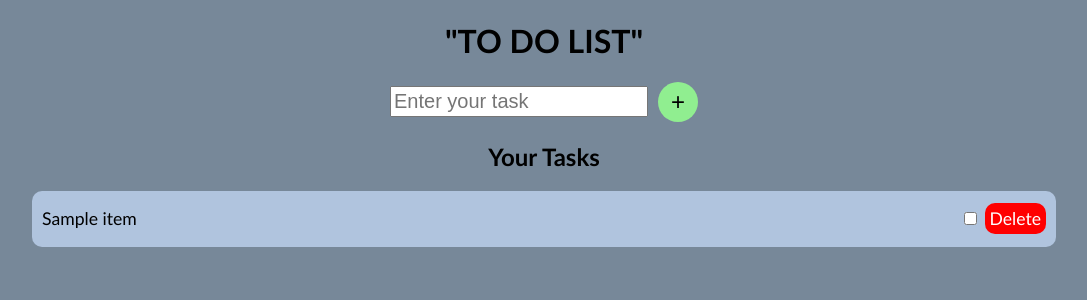
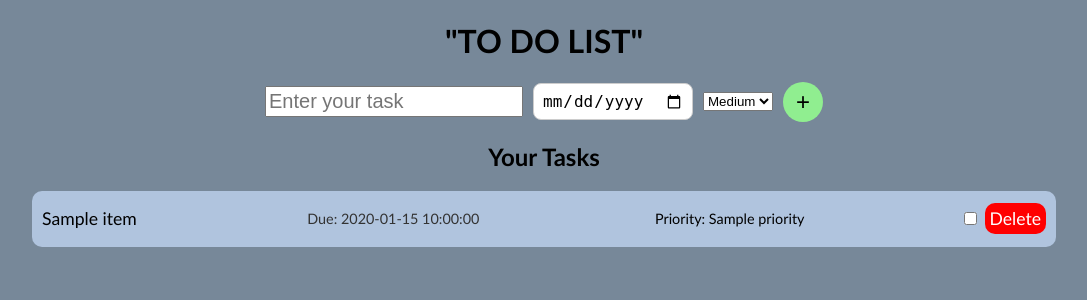
Before and after one commit to Divyaponnuru15/TO-DO-LIST, a Flask app: template templates/index.html in a window 1280 px wide. Shown: the top 300 px of the page, without its empty margins (96-1183 px from the left). Run offline with Flask 3, Linux system fonts and the light colour scheme; the template is opened without the code that fills it: most values are stand-ins (such as "Sample title", 1, 10 or a date in 2020).

Commit message:
first commit

```diff
--- a/app.py
+++ b/app.py
@@ -1,5 +1,6 @@
 from flask import Flask,render_template,url_for,request,redirect
 import random
+from datetime import datetime, date
 
 app = Flask(__name__)
 
@@ -7,19 +8,67 @@ todos=[
 
 ]
 
-@app.route("/",methods=["GET","POST"])
-@app.route("/home",methods=["GET","POST"])
+# @app.route("/",methods=["GET","POST"])
+# @app.route("/home",methods=["GET","POST"])
+# def home():
+#     if(request.method=="POST"):
+#         todo_name=(request.form["todo_name"])
+#         due_date = request.form.get("due_date")
+#         cur_id=random.randint(1,1000)
+#         todos.append({
+#             'id':cur_id,
+#             'name':todo_name,
+#             'checked':False,
+#             'due_date': due_date
+PRIORITY_ORDER = {"High": 1, "Medium": 2, "Low": 3}
+
+@app.route("/", methods=["GET", "POST"])
+@app.route("/home", methods=["GET", "POST"])
 def home():
-    if(request.method=="POST"):
-        todo_name=(request.form["todo_name"])
-        cur_id=random.randint(1,1000)
+    if request.method == "POST":
+        todo_name = request.form.get("todo_name", "").strip()
+        due_date_str = request.form.get("due_date", "").strip()
+        priority = request.form.get("priority", "Medium")
+
+        # Convert string to date if provided
+        due_date = None
+        if due_date_str:
+            try:
+                due_date = datetime.strptime(due_date_str, "%Y-%m-%d").date()
+            except ValueError:
+                due_date = None
+
+        cur_id = random.randint(1, 1000)
         todos.append({
-            'id':cur_id,
-            'name':todo_name,
-            'checked':False
+            'id': cur_id,
+            'name': todo_name,
+            'checked': False,
+            'due_date': due_date,
+            'priority': priority
         })
 
-    return render_template("index.html",items=todos)
+        return redirect(url_for("home"))
+
+    # Calculate overdue and sort by priority & due date
+    today = date.today()
+    for todo in todos:
+        todo['is_overdue'] = (
+            todo.get('due_date') is not None
+            and todo['due_date'] < today
+            and not todo.get('checked', False)
+        )
+
+    def sort_key(todo):
+        p = PRIORITY_ORDER.get(todo.get('priority', 'Medium'), 3)
+        d = todo.get('due_date') or date.max
+        return (p, d)
+
+    todos.sort(key=sort_key)
+    return render_template("index.html", items=todos)
+
+# })
+
+# return render_template("index.html",items=todos)
 @app.route("/checked/<int:todo_id>",methods=["POST"])
 def checked_todo(todo_id):
     for todo in todos:
--- a/static/style.css
+++ b/static/style.css
@@ -63,3 +63,69 @@
         border-radius: 10px;
 
        }
+
+       /* --- Due Date Input Field --- */
+#due-date {
+  height: 25px;
+  font-size: 1rem;
+  border-radius: 8px;
+  border: 1px solid #ccc;
+  padding: 5px 8px;
+  background-color: #fff;
+}
+
+/* --- Due Date Text --- */
+.due-date {
+  font-size: 0.9rem;
+  color: #333;
+  margin-left: 15px;
+}
+
+/* --- Overdue Tasks (Red Highlight) --- */
+/* .overdue {
+  color: red;
+  font-weight: bold;
+} */
+ /* --- Overdue Tasks (better visual alert) --- */
+.todo.overdue {
+  border-left: 10px solid red;
+  background-color: #ffe6e6;
+}
+
+/* --- Checked Tasks (Strike-through effect) --- */
+/* .checked-task {
+  text-decoration: line-through;
+  color: gray;
+} */
+
+.checked-task {
+  text-decoration: line-through;
+  color: gray;
+  opacity: 0.7;
+}
+
+/* --- Due Date Text --- */
+.due-date {
+  font-size: 0.9rem;
+  color: #333;
+  margin-left: 15px;
+}
+
+/* --- Priority Styles --- */
+.priority-text {
+  font-size: 0.9rem;
+  margin-left: 20px;
+}
+
+.priority-high {
+  color: red;
+  font-weight: bold;
+}
+
+.priority-medium {
+  color: darkviolet;
+}
+
+.priority-low {
+  color: green;
+}
--- a/templates/index.html
+++ b/templates/index.html
@@ -9,21 +9,54 @@
 </head>
 <body>
     <h1>"TO DO LIST"</h1>
-    <form action="{{url_for('home')}}" class="input-container"method="POST">
+    <!-- <form action="{{url_for('home')}}" class="input-container"method="POST">
         <input type="text" placeholder="Enter your task " id="input-todo" name="todo_name">
         <button id="add-todo">+</button>
-    </form>
+    </form> -->
+
+    <form action="{{ url_for('home') }}" class="input-container" method="POST">
+    <input type="text" placeholder="Enter your task" id="input-todo" name="todo_name" required>
+    <input type="date" name="due_date" id="due-date">  <!-- 🟢 New due date field -->
+      <!-- 🟢 New Priority Dropdown -->
+    <select name="priority" id="priority">
+        <option value="High">High</option>
+        <option value="Medium" selected>Medium</option>
+        <option value="Low">Low</option>
+    </select>
+
+    <button id="add-todo">+</button>
+</form>
+
     <h2>Your Tasks</h2>
     <div class="todo-container">
         {% for item in items %}
-        <div class="todo">
+        <div class="todo {% if item.is_overdue %}overdue{% endif %}">
 
-            <p>{{item.name}}</p>
+            <p>{{ item.name }}</p>
+<p class="due-date">
+    Due: {{ item.due_date if item.due_date else 'No due date' }}
+    {% if item.is_overdue %}
+        <span style="color: red;">(Overdue)</span>
+    {% endif %}
+</p>
+
+<!-- 🟢 Show Priority -->
+<p class="priority-text">
+    Priority:
+    <span class="priority-{{ item.priority|lower }}">
+        {{ item.priority }}
+    </span>
+</p>
+
+
+            <!-- <p>{{item.name}}</p>
+            <p class="due-date">Due: {{ item.due_date if item.due_date else 'No due date' }}</p> -->
+
 
 
             <div class="actions">
                 <form action="{{url_for('checked_todo',todo_id=item.id)}}"method="POST">
-                    <input type="checkbox" {%if item.checked %}checked{% endif %} onchange=""this.form.submit()>
+                    <input type="checkbox" {%if item.checked %}checked{% endif %} onchange="this.form.submit()">
                 </form>
                 <form action="{{url_for('delete_todo',todo_id=item.id)}}"method="POST">
                     <button>Delete</button>
```
